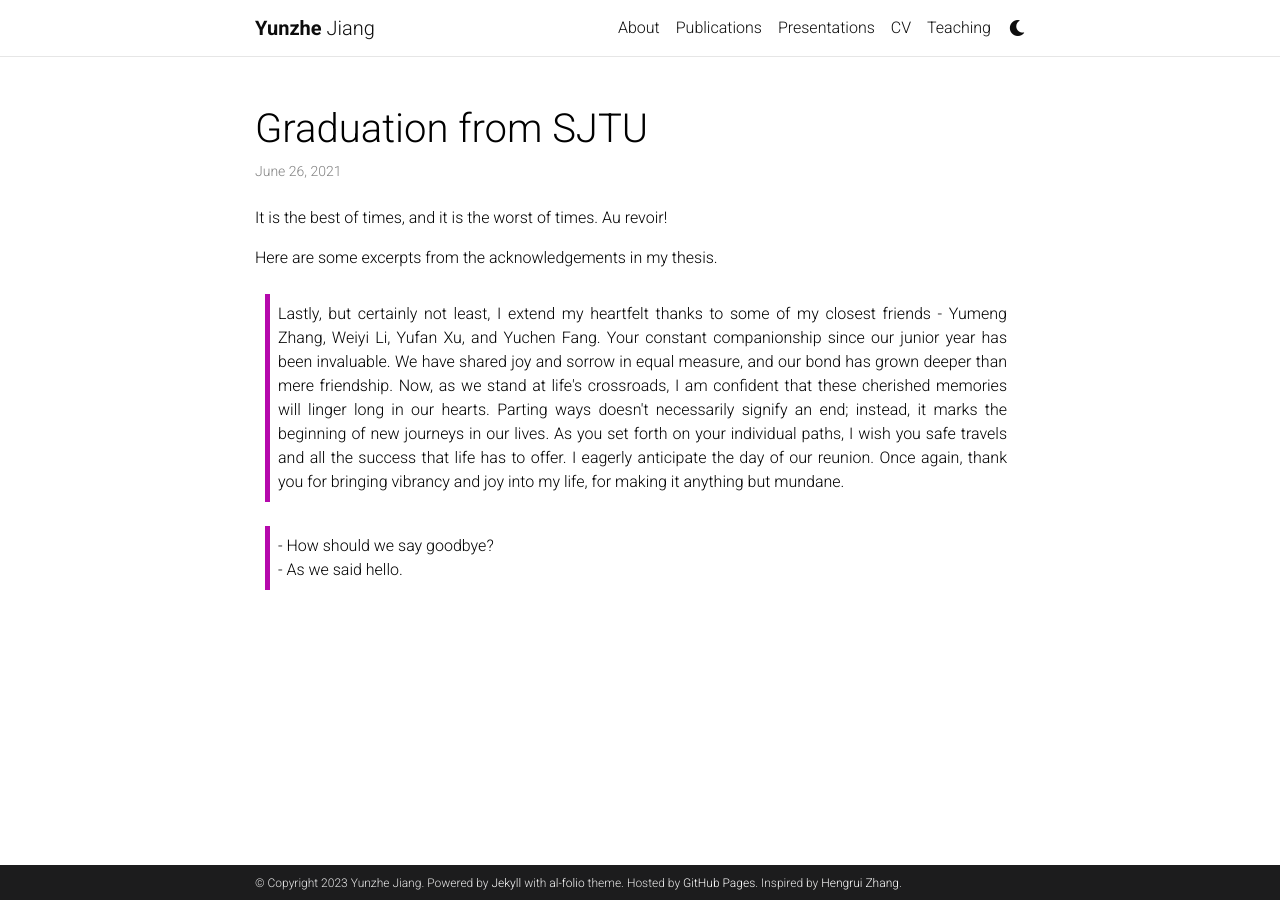
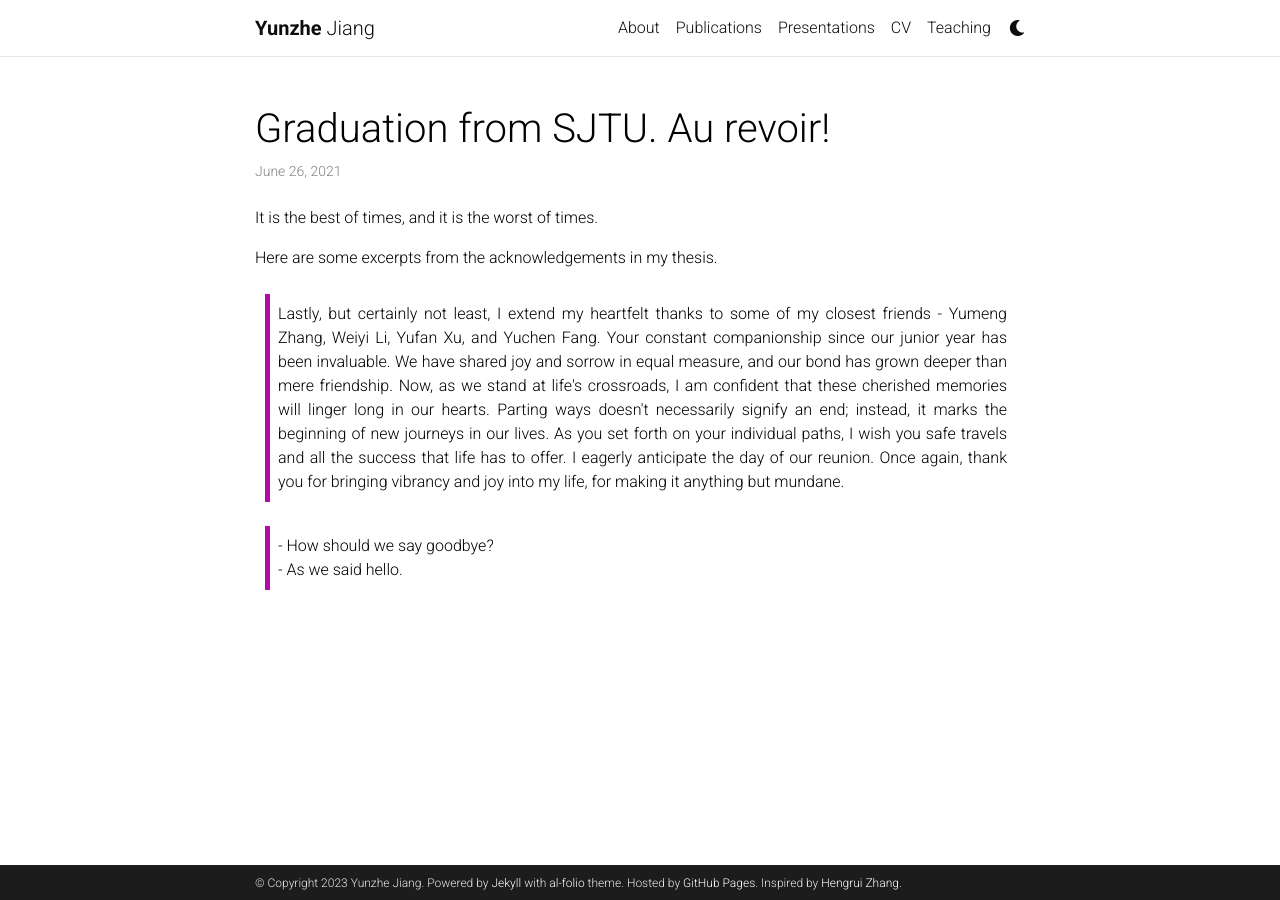
Before and after one commit to yzJiang9/yzJiang9.github.io, a Jekyll site: the page built from _news/graduation_from_SJTU.md, in a window 1280 px wide. Built offline with Jekyll 4.4.1, drawn with Linux system fonts in a browser that asks for light colours; comment, search, counter and statistics services are not loaded; a style sheet for code colours, icons or effects is not loaded.

```diff
--- a/_news/graduation_from_SJTU.md
+++ b/_news/graduation_from_SJTU.md
@@ -1,12 +1,12 @@
 ---
 layout: post
 date: 2021-06-26 09:00:00+0800
-title: Graduation from SJTU
+title: Graduation from SJTU. Au revoir!
 inline: false
 related_posts: false
 ---
 
-It is the best of times, and it is the worst of times. Au revoir!
+It is the best of times, and it is the worst of times.
 
 Here are some excerpts from the acknowledgements in my thesis.
 
```
